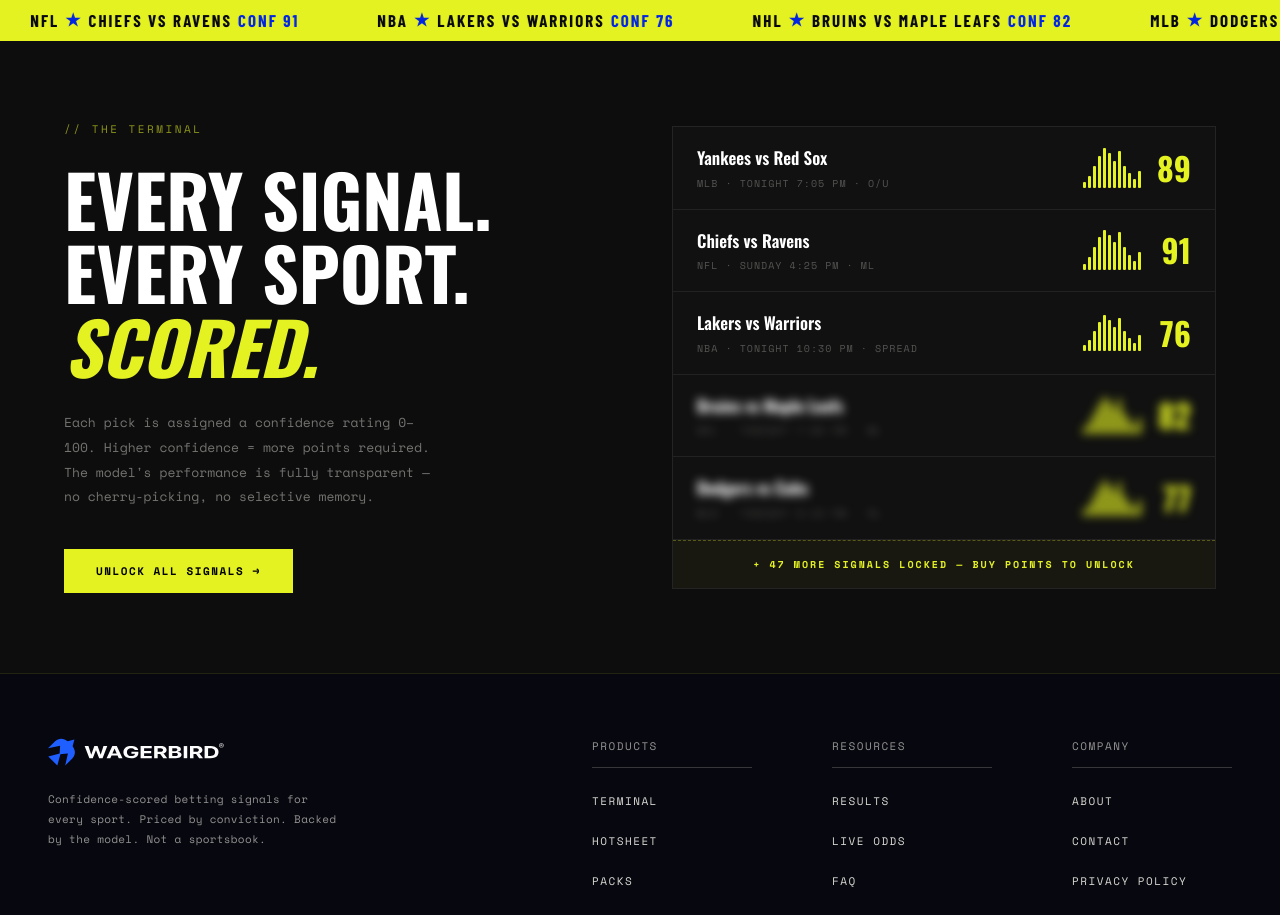
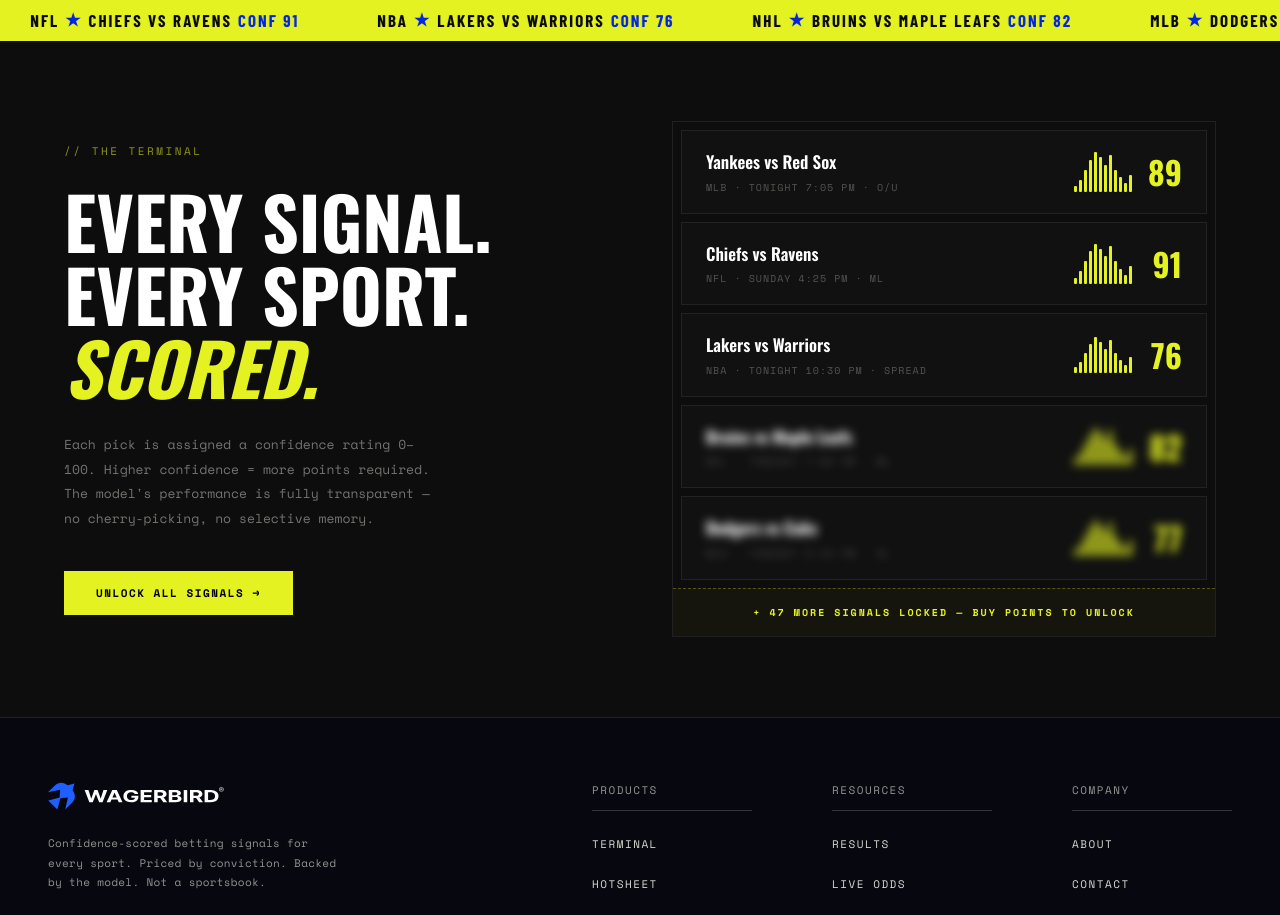
Before and after one commit to kendevops/wagerbird-app, a Next.js app: page / in a window 1280 px wide. Shown: the part 970-1885 px from the top of the page. Built offline with nearby package versions, Linux system fonts and the light colour scheme; a web font is replaced by a local one.

Commit message:
Add gap and padding to signals cards container

```diff
--- a/app/globals.css
+++ b/app/globals.css
@@ -183,13 +183,15 @@ body {
 /* Panel column */
 .signals-panel {
   border: 1px solid rgba(255, 255, 255, 0.08);
-  background: #111111;
+  background: #0d0d0d;
   overflow: hidden;
 }
 
 .signals-cards {
   display: flex;
   flex-direction: column;
+  gap: 8px;
+  padding: 8px;
 }
 
 .signals-panel-footer {
@@ -211,7 +213,7 @@ body {
   display: flex;
   align-items: center;
   padding: 18px 24px;
-  border-bottom: 1px solid rgba(255, 255, 255, 0.07);
+  border: 1px solid rgba(255, 255, 255, 0.07);
   background: #111111;
   cursor: default;
   overflow: hidden;
```
